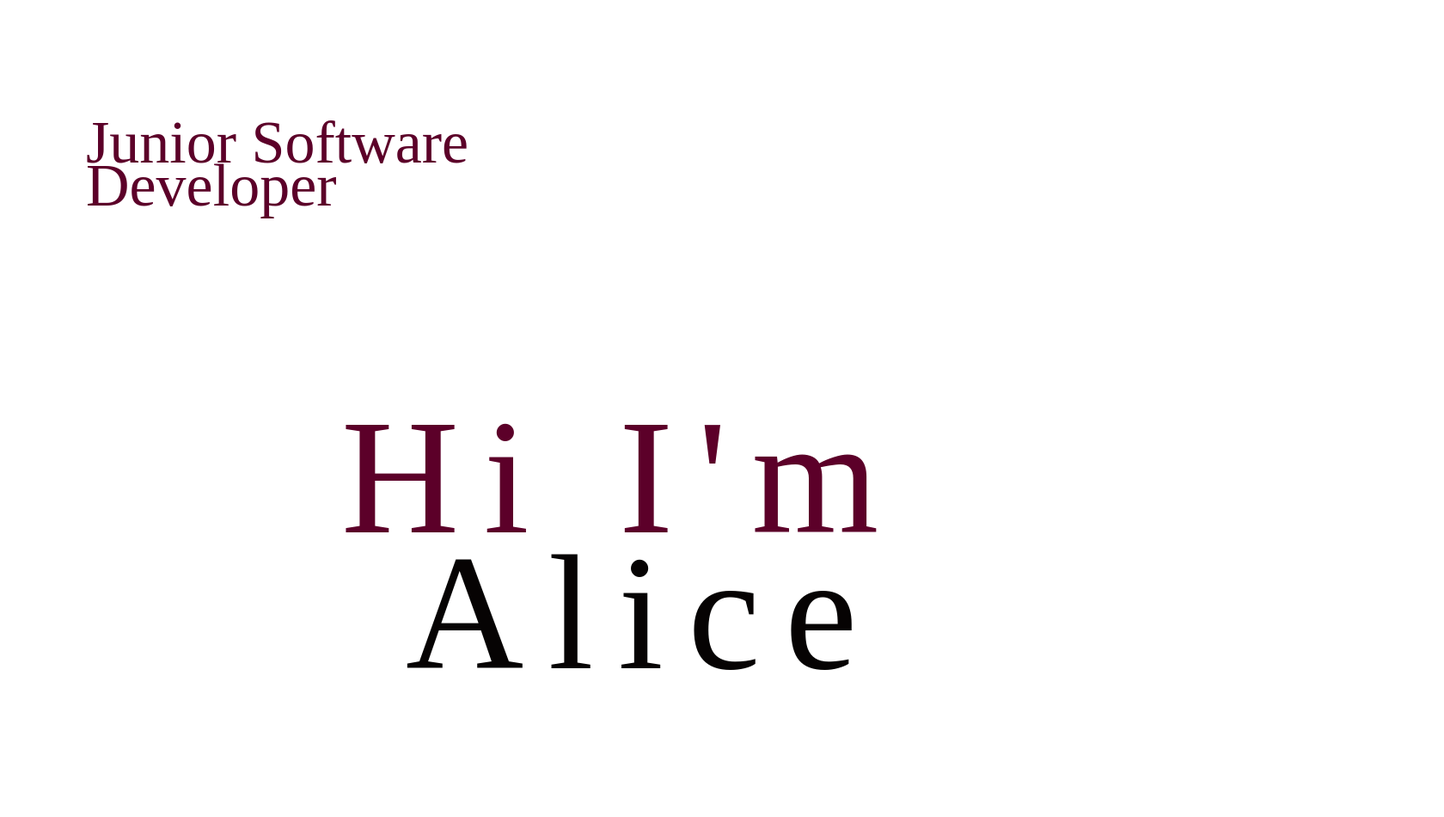
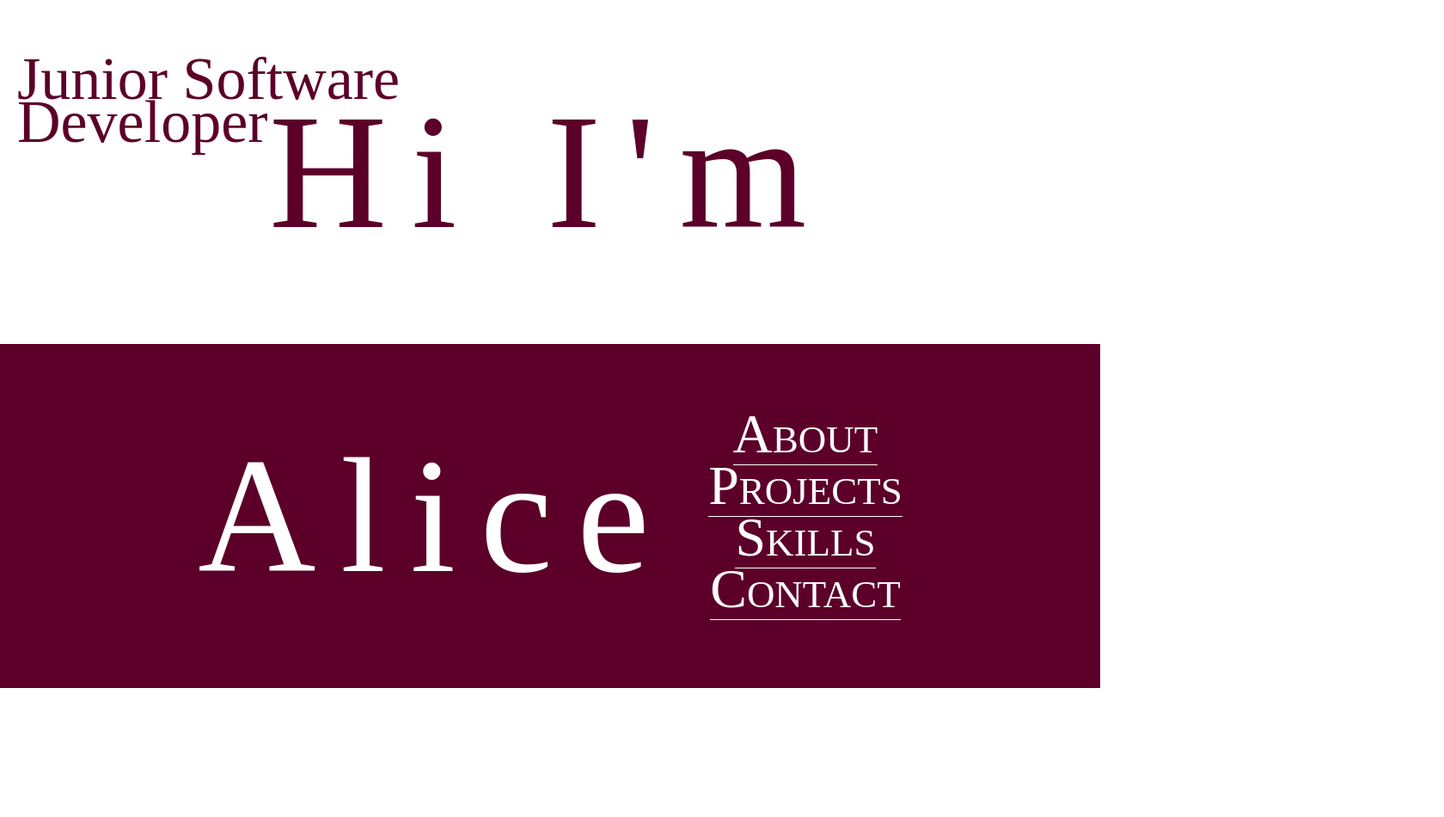
Before and after one commit to alicefirminger/portfolio, a plain HTML site: page index.html in a window 1280 px wide. Shown: the whole page at 86% size, 1680 px wide, since content can reach past the window. After the commit the page ends 800 px from the top, so only its background shows below. Drawn offline with Linux system fonts and the light colour scheme.

Commit message:
changed the styling and positioning, not in the write position yet

```diff
--- a/index.html
+++ b/index.html
@@ -9,18 +9,20 @@
 	</head>
 	<body>
 		<header></header>
-		<div class="whole-page">
-        <div class="top-section">
-			<div>
+		<div class="container">
+			<div class="box top-box">
 				<h1 class="job-role">Junior Software Developer</h1>
+				<h1 class="greeting">Hi i'm</h1>
 			</div>
-
-			<h1 class="greeting">Hi i'm</h1>
+			<div class="box bottom-box">
+				<h1 class="greeting-name">Alice</h1>
+				<ul class="links">
+					<li><a href="#">About</a></li>
+					<li><a href="#">Projects</a></li>
+					<li><a href="#">Skills</a></li>
+					<li><a href="#">Contact</a></li>
+				</ul>
+			</div>
 		</div>
-		<div class="bottom-section">
-			<h1 class="greeting-name">Alice</h1>
-			<h1 class="links">About Project Skills Contact</h1>
-		</div>
-        </div>
 	</body>
 </html>
--- a/styles.css
+++ b/styles.css
@@ -1,89 +1,118 @@
+html,
+body {
+	height: 100%;
+	margin: 0;
+}
+
+.container {
+	display: flex;
+	flex-direction: column;
+	height: 100%;
+}
+
+.box {
+	height: 50%;
+	display: flex;
+	align-items: center;
+	justify-content: center;
+}
+
+.top-box {
+	background-color: white;
+}
+
+.bottom-box {
+	background-color: #5c0029;
+	color: #ffffff;
+}
+
 .job-role {
-	position: absolute;
-	width: 527px;
-	height: 220px;
-	left: 92px;
-	top: 86px;
-
 	font-family: "Montserrat";
 	font-style: normal;
 	font-weight: 200;
 	font-size: 70px;
 	line-height: 50px;
-	/* or 71% */
-
 	color: #5c0029;
 }
 
 .greeting {
-	position: absolute;
-	width: 891px;
-	height: 138px;
-	left: 389px;
-	top: 388px;
-
 	font-family: "HeadlandOne";
 	font-style: normal;
 	font-weight: 400;
 	font-size: 190px;
 	line-height: 65px;
-	/* or 34% */
-
 	letter-spacing: 0.15em;
 	text-transform: capitalize;
-
 	color: #5c0029;
 }
 
 .greeting-name {
-	position: absolute;
-	width: 876px;
-	height: 185px;
-	left: 464px;
-	top: 546px;
-
 	font-family: "HeadlandOne";
 	font-style: normal;
 	font-weight: 400;
 	font-size: 190px;
 	line-height: 65px;
-	/* or 34% */
-
 	letter-spacing: 0.15em;
 	text-transform: capitalize;
-
-	color: #060303;
-}
-
-.top-section {
-	position: absolute;
-	width: 1512px;
-	height: 526px;
-	left: 0px;
-	top: 0px;
+	color: #ffffff;
 }
 
 .links {
-	position: absolute;
-	width: 527px;
-	height: 220px;
-	left: 1145px;
-	top: 676px;
-
 	font-family: "Montserrat";
 	font-style: normal;
 	font-weight: 200;
 	font-size: 64px;
 	line-height: 50px;
-	/* or 78% */
-
 	font-variant: small-caps;
-
 	color: #ffffff;
+	text-align: center;
 }
 
-.whole-page {
+.job-role {
 	position: absolute;
-	width: 1512px;
-	height: 982px;
+	top: 20px;
+	left: 20px;
+	width: 527px;
+	height: 220px;
+	font-family: "Montserrat";
+	font-style: normal;
+	font-weight: 200;
+	font-size: 70px;
+	line-height: 50px;
+	color: #5c0029;
 }
+
+links {
+	position: absolute;
+	bottom: 20px;
+	right: 20px;
+	display: flex;
+	flex-direction: column;
+	align-items: flex-end;
+	list-style: none;
+	margin: 0;
+	padding: 0;
+}
+
+.links li {
+	margin-bottom: 10px;
+}
+
+.links a {
+	font-family: "Montserrat";
+	font-style: normal;
+	font-weight: 200;
+	font-size: 64px;
+	line-height: 50px;
+	font-variant: small-caps;
+	color: #ffffff;
+	text-decoration: none;
+	border-bottom: 1px solid #ffffff;
+}
+
+.links a:hover {
+	border-bottom: none;
+}
+ul {
+	list-style: none;
+}
```
